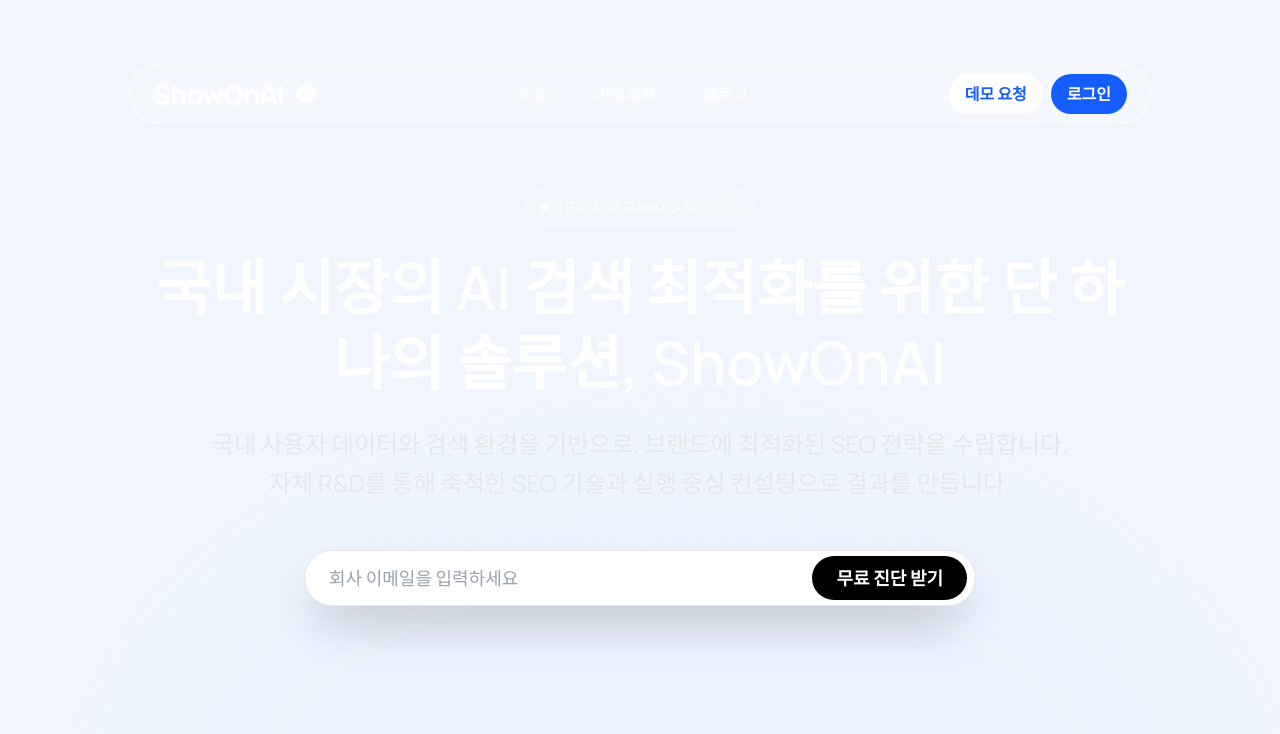
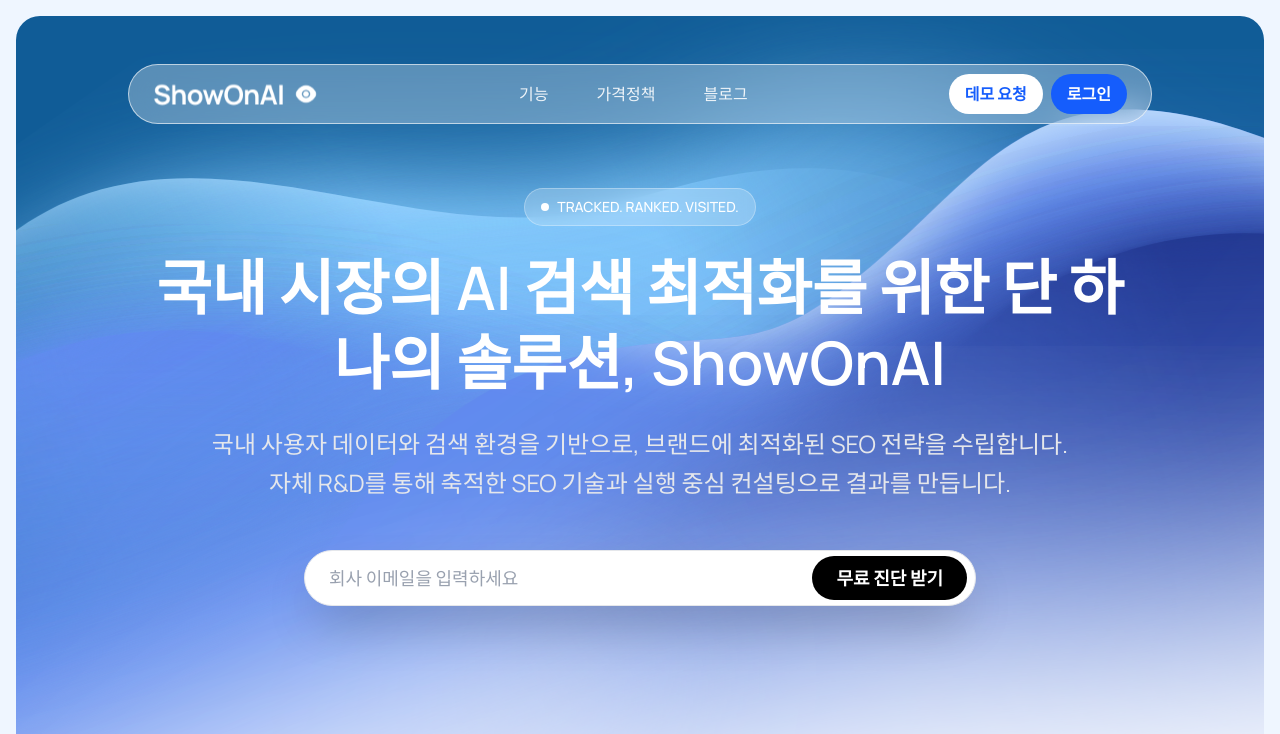
Before and after one commit to zultopia/ShowOnAI-FE, a Next.js app: page / in a window 1280 px wide. Shown: the top 734 px of the page. Built offline with nearby package versions, Linux system fonts and the light colour scheme.

Commit message:
fix : try to remove landing-page.svg

```diff
--- a/src/app/page.tsx
+++ b/src/app/page.tsx
@@ -519,16 +519,16 @@
   }, []);
 
   return (
-    <div className="min-h-screen bg-blue-50 font-manrope scroll-smooth flex flex-col" style={{backgroundImage:'url(/landing-page.svg)', backgroundSize: 'cover', backgroundPosition: 'top center' }}>
+    <div className="min-h-screen bg-blue-50 font-manrope scroll-smooth flex flex-col">
       <div className="relative flex-shrink-0 pb-8 sm:pb-12 md:pb-16 lg:pb-20">
         <div
           className="relative z-10 rounded-[24px] mx-4 mt-1 sm:mt-2 md:mt-3 lg:mt-4 overflow-hidden"
           style={{
             height: 'clamp(1000px, 110vh, 2200px)',
             minHeight: '1000px',
-            // backgroundImage: 'url(/background.svg)',
-            // backgroundSize: 'cover',
-            // backgroundPosition: 'top center'
+            backgroundImage: 'url(/background.svg)',
+            backgroundSize: 'cover',
+            backgroundPosition: 'top center'
           }}
         >
           <Navbar
```
